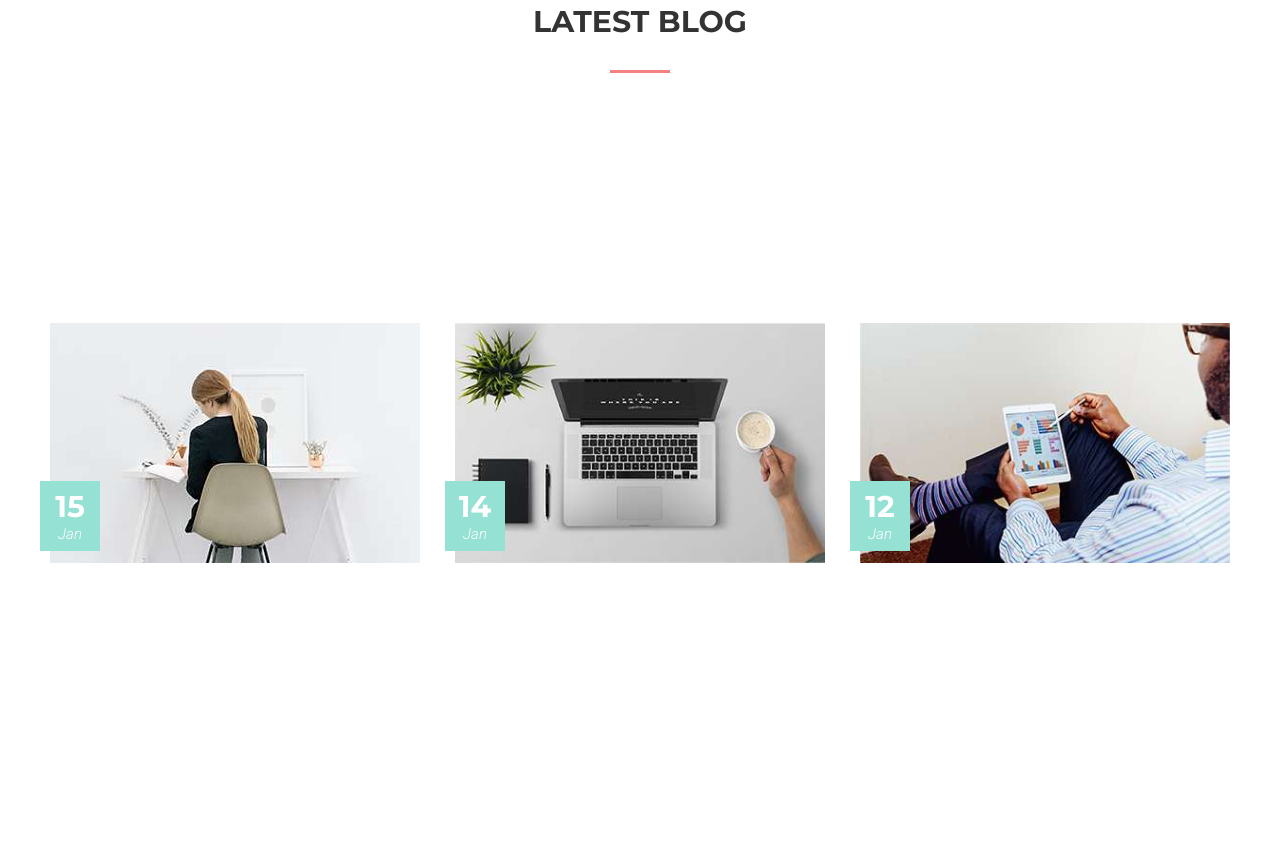
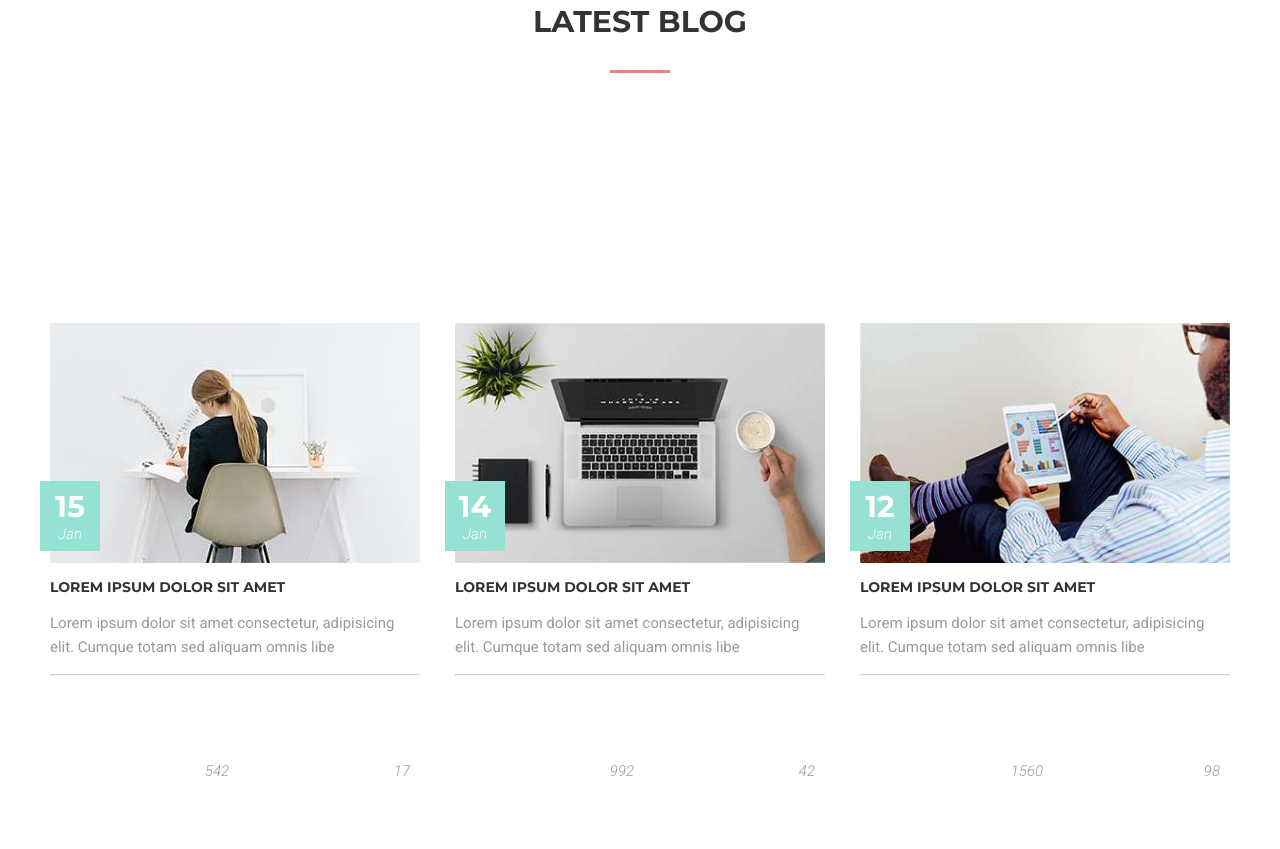
Before and after one commit to darokrk/MogoWebsite, a website: page index.html in a window 1280 px wide. Shown: the part 8029-8878 px from the top of the page. Before the commit the page ends 8802 px from the top, so only its background shows below. Drawn offline with nearby package versions, Linux system fonts and the light colour scheme.

Commit message:
added title, text and count icons

```diff
--- a/assets/styles/sass/styles.scss
+++ b/assets/styles/sass/styles.scss
@@ -994,3 +994,40 @@ $green: #95e1d3;
   font-style: italic;
   font-weight: 300;
 }
+
+.element-content__title {
+  font-size: 14px;
+  text-transform: uppercase;
+  color: #333;
+  margin: 15px 0;
+}
+.element-content__text {
+  font-family: "Roboto", sans-serif;
+  font-size: 15px;
+  line-height: 24px;
+  color: $grey;
+  margin-top: 0;
+}
+
+.element-content__line {
+  border-color: #e5e5e5;
+  opacity: 0.4;
+}
+
+.blog-element__icons {
+  display: flex;
+  align-items: center;
+  margin: 20px 0;
+  .icon {
+    color: $green;
+  }
+}
+
+.element-icons__number {
+  font-family: "Roboto", sans-serif;
+  font-size: 15px;
+  font-style: italic;
+  font-weight: 300;
+  margin: 0 10px;
+  color: $grey;
+}
--- a/index.html
+++ b/index.html
@@ -13,14 +13,8 @@
       href="https://fonts.googleapis.com/css?family=Kaushan+Script|Roboto:300i,400&display=swap&subset=latin-ext"
       rel="stylesheet"
     />
-    <link
-      rel="stylesheet"
-      href="https://i.icomoon.io/public/temp/a6fc85805b/UntitledProject/style-svg.css"
-    />
-    <script
-      defer
-      src="https://i.icomoon.io/public/temp/a6fc85805b/UntitledProject/svgxuse.js"
-    ></script>
+    <link rel="stylesheet" href="https://i.icomoon.io/public/temp/cb4b471b18/UntitledProject/style-svg.css">
+<script defer src="https://i.icomoon.io/public/temp/cb4b471b18/UntitledProject/svgxuse.js"></script>
     <link rel="stylesheet" href="./assets/styles/css/owl.carousel.min.css" />
     <link rel="stylesheet" href="./assets/styles/css/owl.theme.default.css" />
     <link rel="stylesheet" href="./assets/styles/css/styles.css" />
@@ -834,6 +828,24 @@
                 <span class="photo-date__month">Jan</span>
               </div>
             </div>
+            <div class="blog-element__content">
+              <h5 class="element-content__title">Lorem ipsum dolor sit amet</h5>
+              <p class="element-content__text">
+                Lorem ipsum dolor sit amet consectetur, adipisicing elit. Cumque
+                totam sed aliquam omnis libe
+              </p>
+              <hr class="element-content__line" />
+            </div>
+            <div class="blog-element__icons">
+              <svg class="icon icon-eye">
+                <use xlink:href="#icon-eye"></use>
+              </svg>
+              <span class="element-icons__number">542</span>
+              <svg class="icon icon-bubble">
+                <use xlink:href="#icon-bubble"></use>
+              </svg>
+              <span class="element-icons__number">17</span>
+            </div>
           </div>
           <div class="blog-element">
             <div class="blog-element__photo">
@@ -841,6 +853,24 @@
                 <span class="photo-date__number">14</span>
                 <span class="photo-date__month">Jan</span>
               </div>
+            </div>
+            <div class="blog-element__content">
+                <h5 class="element-content__title">Lorem ipsum dolor sit amet</h5>
+                <p class="element-content__text">
+                  Lorem ipsum dolor sit amet consectetur, adipisicing elit. Cumque
+                  totam sed aliquam omnis libe
+                </p>
+                <hr class="element-content__line" />
+              </div>
+              <div class="blog-element__icons">
+                <svg class="icon icon-eye">
+                  <use xlink:href="#icon-eye"></use>
+                </svg>
+                <span class="element-icons__number">992</span>
+                <svg class="icon icon-bubble">
+                  <use xlink:href="#icon-bubble"></use>
+                </svg>
+                <span class="element-icons__number">42</span>
               </div>
           </div>
           <div class="blog-element">
@@ -850,6 +880,24 @@
                 <span class="photo-date__month">Jan</span>
               </div>
             </div>
+            <div class="blog-element__content">
+                <h5 class="element-content__title">Lorem ipsum dolor sit amet</h5>
+                <p class="element-content__text">
+                  Lorem ipsum dolor sit amet consectetur, adipisicing elit. Cumque
+                  totam sed aliquam omnis libe
+                </p>
+                <hr class="element-content__line" />
+              </div>
+              <div class="blog-element__icons">
+                <svg class="icon icon-eye">
+                  <use xlink:href="#icon-eye"></use>
+                </svg>
+                <span class="element-icons__number">1560</span>
+                <svg class="icon icon-bubble">
+                  <use xlink:href="#icon-bubble"></use>
+                </svg>
+                <span class="element-icons__number">98</span>
+              </div>
           </div>
         </div>
       </div>
```
Also changed, not shown: assets/styles/css/styles.css. Lines whose indentation alone changed are shown as unchanged.
